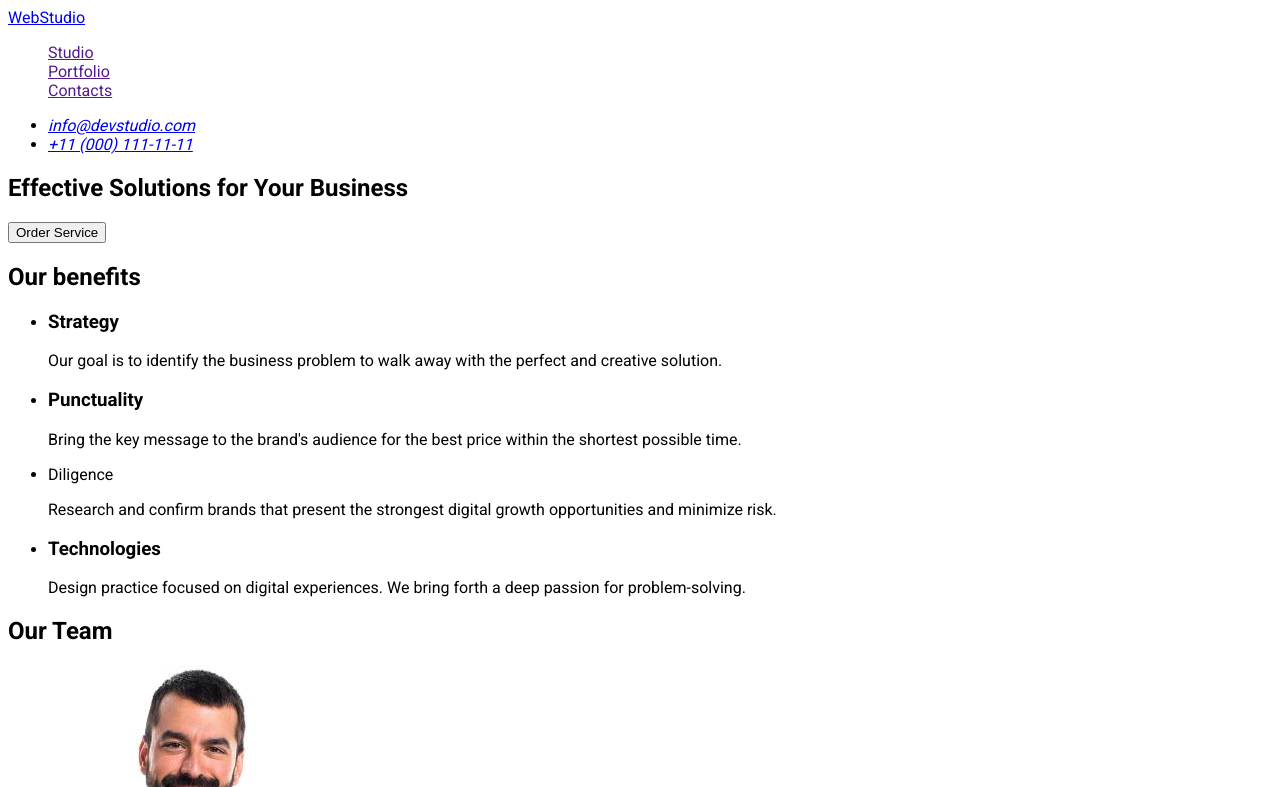
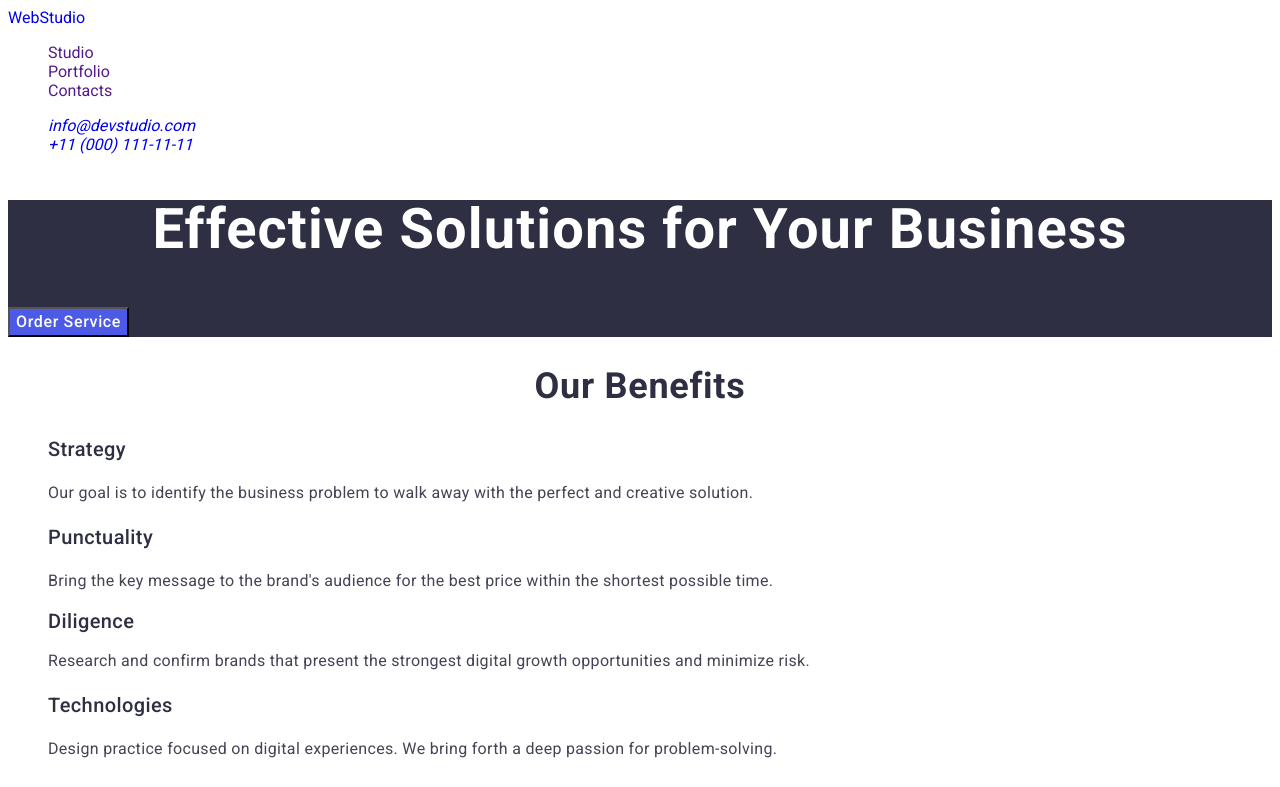
Before and after one commit to OlenaYermak/goit-markup-hw-02, a plain HTML site: page index.html in a window 1280 px wide. Shown: the top 787 px of the page. Drawn offline with Linux system fonts and the light colour scheme.

Commit message:
add style

```diff
--- a/css/style.css
+++ b/css/style.css
@@ -1,6 +1,84 @@
 .list {
   list-style-type: none;
 }
+.link {
+  text-decoration: none;
+}
 body {
   font-family: "Roboto", "Raleway", sans-serif;
+  color: #434455;
+  background-color: #ffffff;
 }
+.benefits-title,
+.team-title,
+.portfolio-title {
+  color: #2e2f42;
+  font-size: 36px;
+  font-weight: 700;
+  text-transform: capitalize;
+  text-align: center;
+  line-height: 1.11;
+  letter-spacing: 0.02em;
+}
+/* ======HEADER====== */
+/* ======HERO====== */
+.hero {
+  background-color: #2e2f42;
+}
+.hero-title {
+  color: white;
+  font-size: 56px;
+  text-align: center;
+  font-weight: 700;
+  line-height: 1.07;
+  letter-spacing: 0.02em;
+}
+.hero-button {
+  color: white;
+  font-size: 16px;
+  font-family: inherit;
+  font-weight: 500;
+  line-height: 1.5;
+  letter-spacing: 0.04em;
+  background-color: #4d5ae5;
+}
+/* ======BENEFITS====== */
+
+.benefits-list-title,
+.team-list-title,
+.portfolio-list-title {
+  color: #2e2f42;
+  font-size: 20px;
+  font-weight: 500;
+  line-height: 1.2;
+  letter-spacing: 0.02em;
+}
+.benefits-list-text,
+.team-list-text,
+.portfolio-list-text,
+.footer-text {
+  font-size: 16px;
+  font-weight: 400;
+  line-height: 1.5;
+  letter-spacing: 0.02em;
+}
+/* ======TEAM====== */
+.team {
+  background-color: #f4f4fd;
+}
+.team-list-text {
+  background-color: #ffffff;
+}
+.team-list-title {
+  background-color: #ffffff;
+}
+
+/* ======PORTFOLIO====== */
+/* ======FOOTER====== */
+.page-footer {
+  background-color: #2e2f42;
+}
+.footer-text {
+  color: #f4f4fd;
+  font-style: normal;
+}
--- a/index.html
+++ b/index.html
@@ -17,29 +17,29 @@
   <body>
     <header class="page-header">
       <nav class="main-nav">
-        <a class="logotype" href="./index.html">WebStudio</a>
-        <ul class="menu">
-          <li class="menu-item list">
-            <a class="menu-link" href="">Studio</a>
+        <a class="logotype link" href="./index.html">WebStudio</a>
+        <ul class="menu list">
+          <li class="menu-item">
+            <a class="menu-link link" href="">Studio</a>
           </li>
-          <li class="menu-item list">
-            <a class="menu-link" href="">Portfolio</a>
+          <li class="menu-item">
+            <a class="menu-link link" href="">Portfolio</a>
           </li>
-          <li class="menu-item list">
-            <a class="menu-link" href="">Contacts</a>
+          <li class="menu-item">
+            <a class="menu-link link" href="">Contacts</a>
           </li>
         </ul>
       </nav>
       <address class="contact">
-        <ul class="contact-list">
+        <ul class="contact-list list">
           <li contact-list-item>
-            <a class="menu-contakt-link" href="mailto:info@devstudio.com">
+            <a class="menu-contakt-link link" href="mailto:info@devstudio.com">
               info@devstudio.com
             </a>
           </li>
 
           <li contact-list-item>
-            <a class="menu-contakt-link" href="tel:+110001111111"
+            <a class="menu-contakt-link link" href="tel:+110001111111"
               >+11 (000) 111-11-11</a
             >
           </li>
@@ -55,7 +55,7 @@
       <!-- BENEFITS SECTION-->
       <section class="benefits">
         <h2 class="benefits-title">Our benefits</h2>
-        <ul class="benefits-list">
+        <ul class="benefits-list list">
           <li class="benefits-list-item">
             <h3 class="benefits-list-title">Strategy</h3>
             <p class="benefits-list-text">
@@ -90,7 +90,7 @@
 
       <section class="team">
         <h2 class="team-title">Our Team</h2>
-        <ul class="team-list">
+        <ul class="team-list list">
           <li class="team-list-item">
             <img
               class="team-list-img"
@@ -140,7 +140,7 @@
       <!-- PORTFOLIO SECTION-->
       <section class="portfolio">
         <h2 class="portfolio-title">Our Portfolio</h2>
-        <ul class="portfolio-list">
+        <ul class="portfolio-list list">
           <li class="portfolio-list-item">
             <img
               class="portfolio-list-img"
@@ -210,9 +210,9 @@
         </ul>
       </section>
     </main>
-    <footer>
-      <a href="./index.html">WebStudio</a>
-      <p>
+    <footer class="page-footer">
+      <a class="footer-logotype link" href="./index.html">WebStudio</a>
+      <p class="footer-text">
         Increase the flow of customers and sales for your business with digital
         marketing & growth solutions.
       </p>
```
